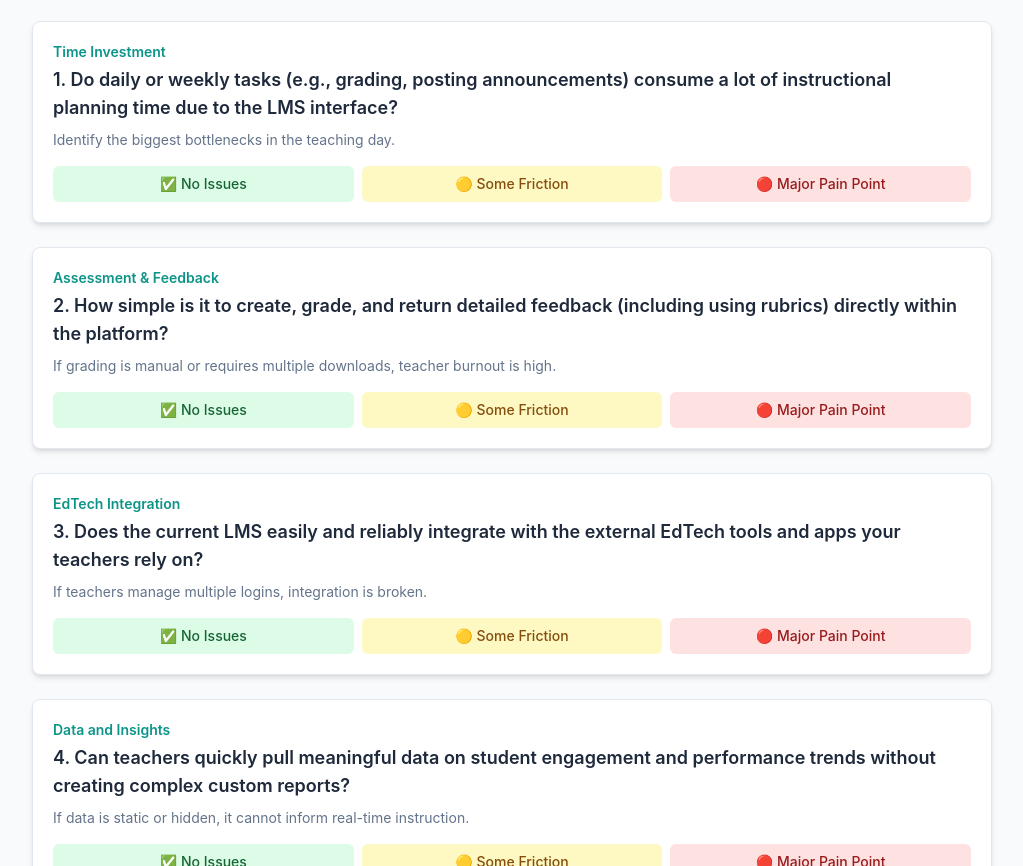
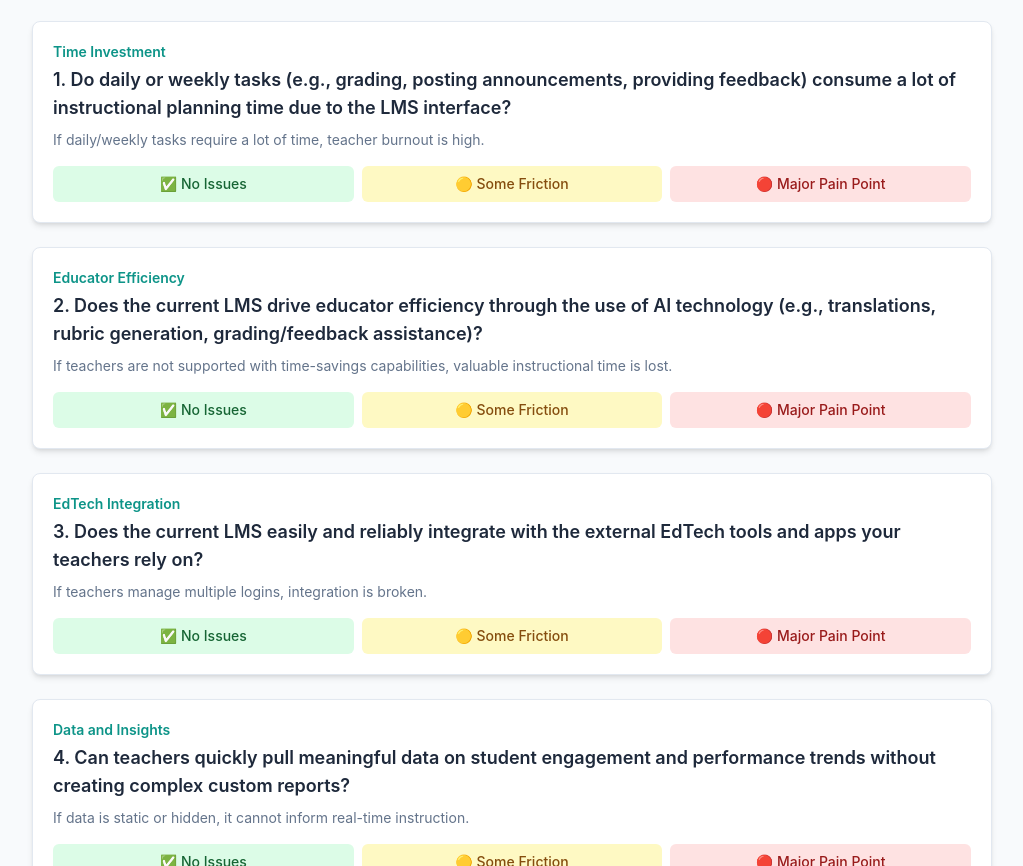
Before and after one commit to smartinez-inst/lmsaudit, a plain HTML site: page index.html in a window 1280 px wide. Shown: the part 1535-2401 px from the top of the page, without its empty margins (128-1151 px from the left). Drawn offline with nearby package versions, Linux system fonts and the light colour scheme.

Commit message:
Update index.html

```diff
--- a/index.html
+++ b/index.html
@@ -134,8 +134,8 @@
                     { category: 'Reliability', question: 'How frequently are students locked out, receiving error messages, or unable to submit work due to system instability or downtime?', note: 'Unreliable systems cause frustration and increase teacher workload.' }
                 ],
                 teacher: [
-                    { category: 'Time Investment', question: 'Do daily or weekly tasks (e.g., grading, posting announcements) consume a lot of instructional planning time due to the LMS interface?', note: 'Identify the biggest bottlenecks in the teaching day.' },
-                    { category: 'Assessment & Feedback', question: 'How simple is it to create, grade, and return detailed feedback (including using rubrics) directly within the platform?', note: 'If grading is manual or requires multiple downloads, teacher burnout is high.' },
+                    { category: 'Time Investment', question: 'Do daily or weekly tasks (e.g., grading, posting announcements, providing feedback) consume a lot of instructional planning time due to the LMS interface?', note: 'If daily/weekly tasks require a lot of time, teacher burnout is high.' },
+                    { category: 'Educator Efficiency', question: 'Does the current LMS drive educator efficiency through the use of AI technology (e.g., translations, rubric generation, grading/feedback assistance)?', note: 'If teachers are not supported with time-savings capabilities, valuable instructional time is lost.' },
                     { category: 'EdTech Integration', question: 'Does the current LMS easily and reliably integrate with the external EdTech tools and apps your teachers rely on?', note: 'If teachers manage multiple logins, integration is broken.' },
                     { category: 'Data and Insights', question: 'Can teachers quickly pull meaningful data on student engagement and performance trends without creating complex custom reports?', note: 'If data is static or hidden, it cannot inform real-time instruction.' }
                 ],
```
